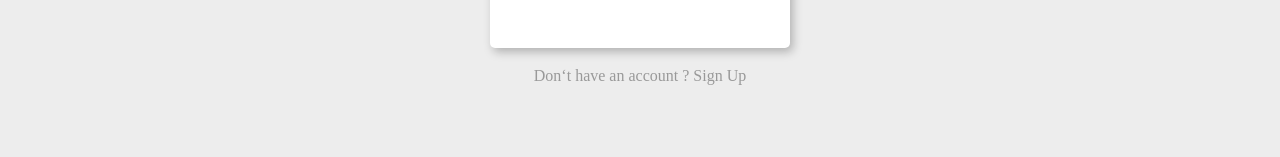
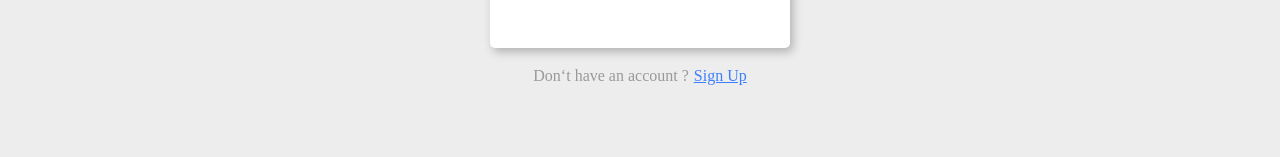
Before and after one commit to codestates-seb/seb43_pre_021, a React (Create React App) app in the folder client/: page /login in a window 1280 px wide. Shown: the part 553-710 px from the top of the page. Built offline with nearby package versions, Linux system fonts and the light colour scheme.

Commit message:
로그인 페이지 속 signup 문구 링크 연결

```diff
--- a/client/src/pages/login.js
+++ b/client/src/pages/login.js
@@ -4,6 +4,7 @@
 import axios from 'axios';
 import { useDispatch, useSelector } from 'react-redux';
 import { login, loginSuccess } from '../actions/index';
+import { Link } from 'react-router-dom';
 
 const Container = styled.div`
   height: calc(100vh - 75px);
@@ -188,7 +189,9 @@
           {isLoggedIn ? <div>로그인 상태 리덕스로 관리 성공 ~!</div> : null}
           {userinfo ? <div>{userinfo}</div> : null}
         </LoginBox>
-        <CreateAccount>Don&lsquo;t have an account ? Sign Up</CreateAccount>
+        <CreateAccount>
+          Don&lsquo;t have an account ?<Link to="/signup">Sign Up</Link>
+        </CreateAccount>
       </Container>
     </>
   );
```
